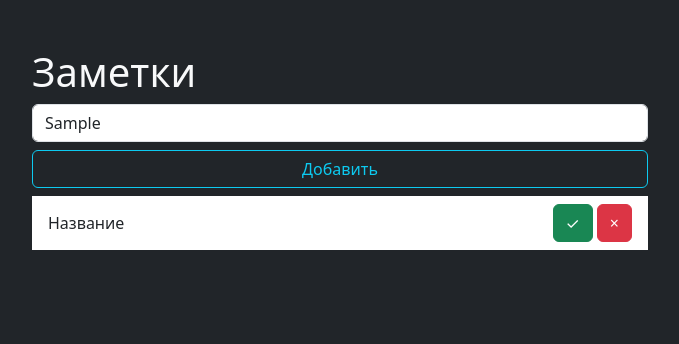
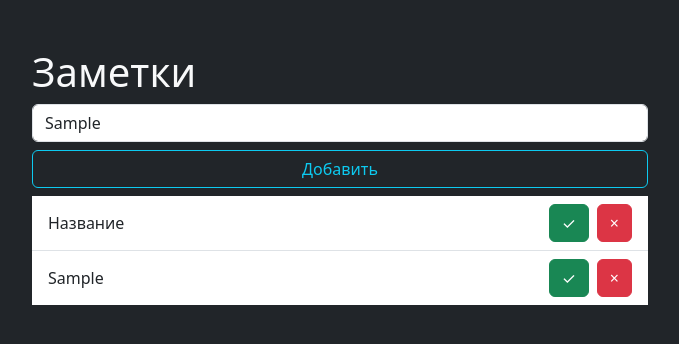
Before and after one commit to Ho-oDiNi/edu-js-sites, a plain HTML site: page 02. Todo List/index.html in a window 1280 px wide. Both pictures are taken after typing "Sample" into the empty fields and a click on the button "Добавить". Shown: the whole page, without its empty margins (300-979 px from the left). Drawn offline with nearby package versions, Linux system fonts and the light colour scheme.

Commit message:
feat: реализовал функционал todo list

```diff
--- /dev/null
+++ b/02. Todo List/app.js
@@ -0,0 +1,16 @@
+import { TodoItem, TodoController } from "./lib.js";
+
+let todoConrtoller = new TodoController();
+
+const defaultTodoItem = new TodoItem(1, "Название");
+todoConrtoller.appendItem(defaultTodoItem);
+
+const createButtonNode = document.querySelector("#create");
+const inputNode = document.querySelector("#title");
+
+createButtonNode.addEventListener("click", () => {
+  if (!inputNode.value) return;
+
+  let todoItem = new TodoItem(todoConrtoller.getLength() + 1, inputNode.value);
+  todoConrtoller.appendItem(todoItem);
+});
--- a/02. Todo List/index.html
+++ b/02. Todo List/index.html
@@ -11,6 +11,8 @@
       crossorigin="anonymous"
     />
     <title>02. JS Array & Objects</title>
+    <script src="./lib.js" type="module"></script>
+    <script src="./app.js" type="module"></script>
   </head>
   <body class="bg-dark text-light">
     <div class="container w-50 pt-5">
--- /dev/null
+++ b/02. Todo List/lib.js
@@ -0,0 +1,110 @@
+const createNodeElement = (tagName, options = {}) => {
+  const nodeElement = document.createElement(tagName);
+
+  for (const [key, value] of Object.entries(options)) {
+    if (key in nodeElement) {
+      nodeElement[key] = value;
+    } else {
+      nodeElement.setAttribute(key, value);
+    }
+  }
+
+  return nodeElement;
+};
+
+export class TodoItem {
+  #id;
+  #title;
+  #isComplete = false;
+
+  constructor(id, title) {
+    this.#id = id;
+    this.#title = title;
+  }
+
+  get id() {
+    return this.#id;
+  }
+
+  createButtonGroupNode() {
+    let buttonGroup = createNodeElement("div");
+
+    const doneButton = createNodeElement("span", {
+      className: `btn btn-small me-2 ${this.#isComplete ? "btn-warning" : "btn-success"}`,
+      textContent: "✓",
+    });
+
+    doneButton.addEventListener("click", () => {
+      this.#isComplete = !this.#isComplete;
+      new TodoController().render();
+    });
+
+    const deleteButton = createNodeElement("span", {
+      className: "btn btn-small btn-danger",
+      textContent: "×",
+    });
+
+    deleteButton.addEventListener("click", () => {
+      new TodoController().deleteItem(this.#id);
+    });
+
+    buttonGroup.append(doneButton, deleteButton);
+
+    return buttonGroup;
+  }
+
+  createTodoItemNameNode() {
+    return createNodeElement("span", {
+      textContent: this.#title,
+      className: this.#isComplete ? "text-decoration-line-through" : "",
+    });
+  }
+
+  createEmptyTodoItemNode() {
+    return createNodeElement("li", {
+      className: "list-group-item d-flex justify-content-between align-items-center",
+    });
+  }
+
+  getNode() {
+    let todoItem = this.createEmptyTodoItemNode();
+    todoItem.append(this.createTodoItemNameNode());
+    todoItem.append(this.createButtonGroupNode());
+
+    return todoItem;
+  }
+}
+
+export class TodoController {
+  #todoItems = [];
+
+  constructor() {
+    if (!TodoController._instance) {
+      TodoController._instance = this;
+    }
+    return TodoController._instance;
+  }
+
+  getLength = () => {
+    return this.#todoItems.length;
+  };
+
+  appendItem = (item) => {
+    this.#todoItems.push(item);
+    this.render();
+  };
+
+  deleteItem = (id) => {
+    this.#todoItems = this.#todoItems.filter((item) => item.id !== id);
+    this.render();
+  };
+
+  render = () => {
+    const todoListNode = document.querySelector("#list");
+
+    todoListNode.innerHTML = "";
+    this.#todoItems.forEach((item) => {
+      todoListNode.append(item.getNode());
+    });
+  };
+}
```
